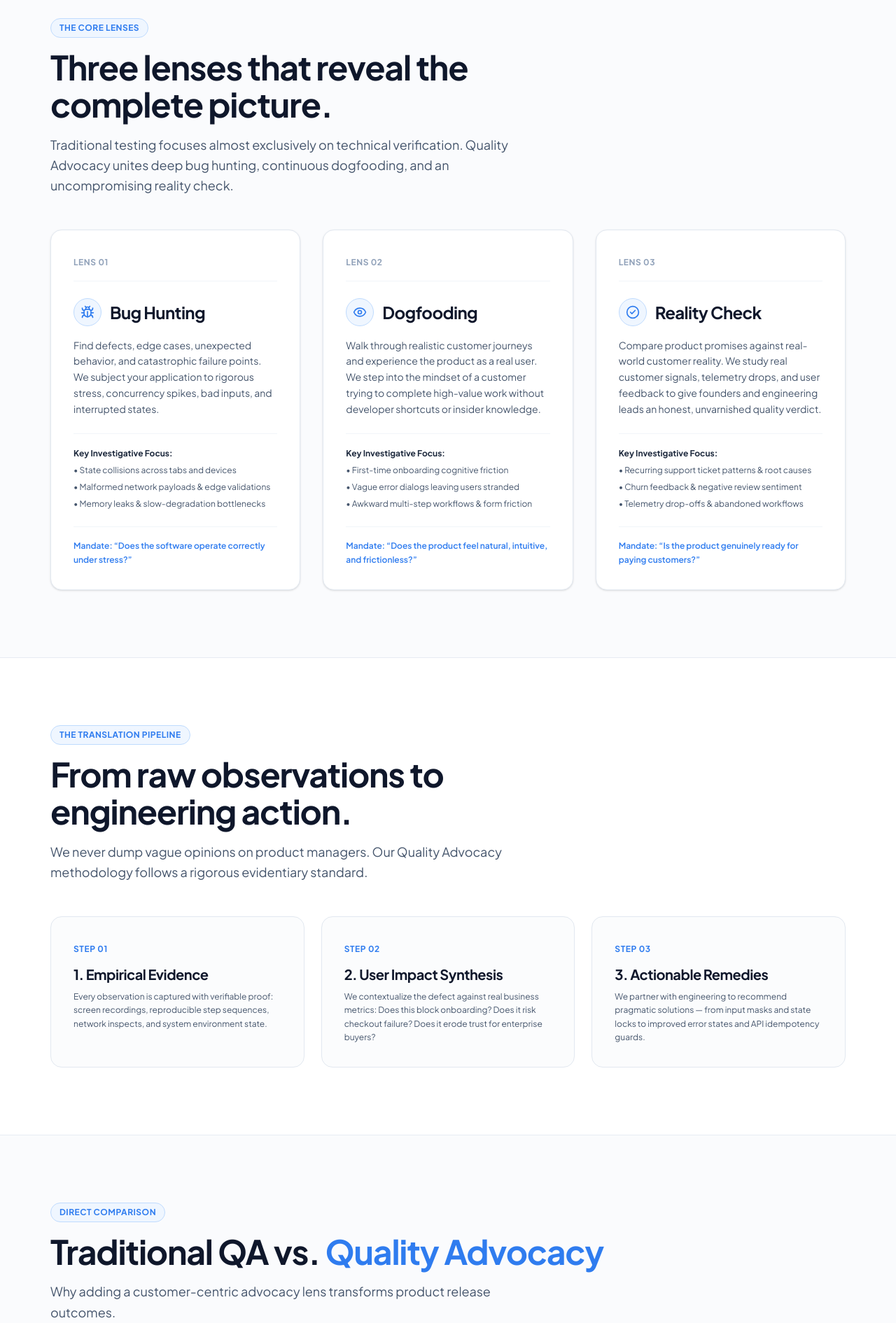
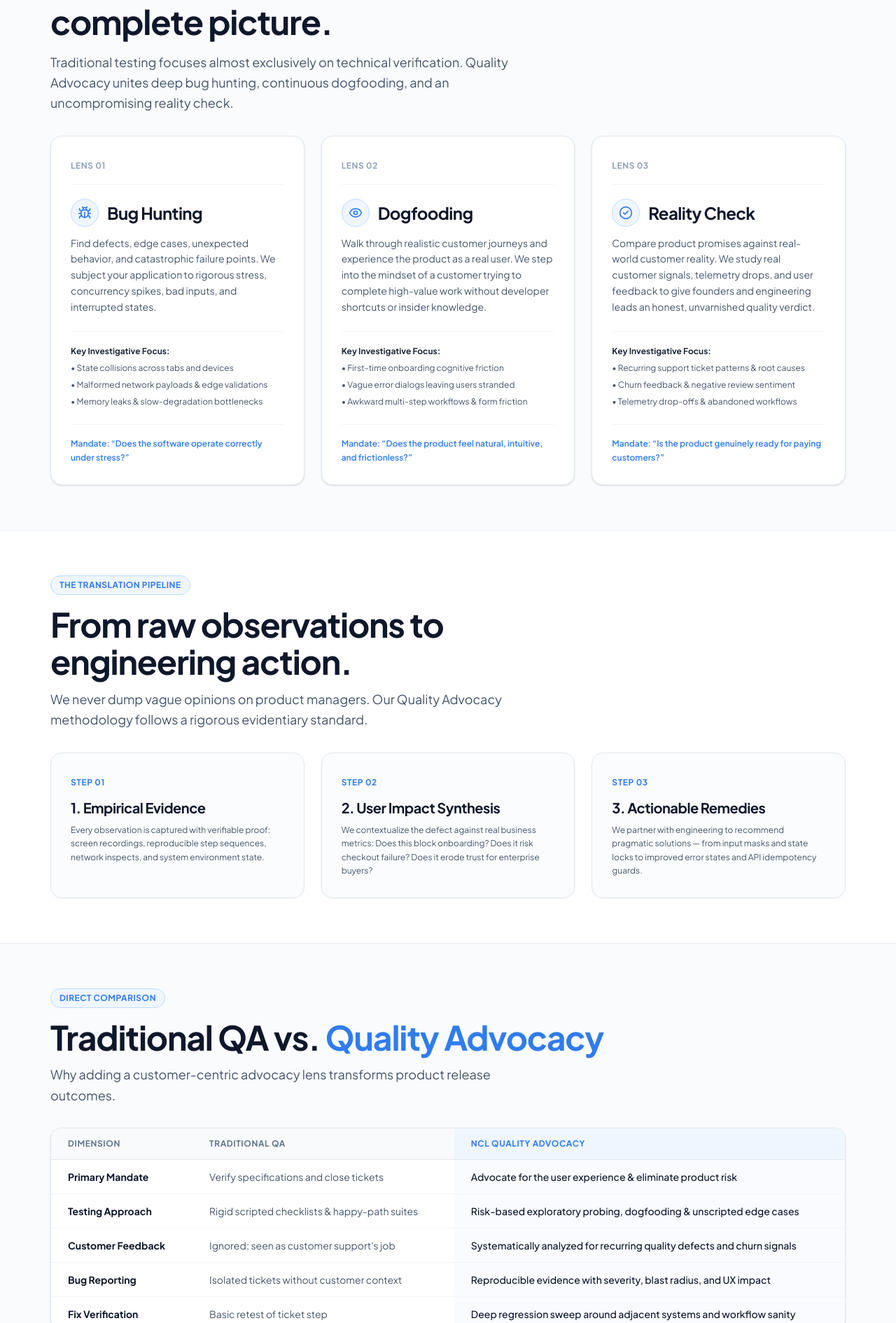
Before and after one commit to Yushu4u/nishkama-cl, a Next.js app: page /quality-advocacy in a window 1280 px wide. Shown: the part 899-2789 px from the top of the page at 70% size. Built offline with nearby package versions, Linux system fonts and the light colour scheme.

Commit message:
style(layout): tighten whitespace padding and eliminate ambiguous CTA elements across pages

```diff
--- a/src/app/quality-advocacy/page.tsx
+++ b/src/app/quality-advocacy/page.tsx
@@ -12,20 +12,20 @@ export default function QualityAdvocacyPage() {
   return (
     <div className="bg-white text-slate-900">
       {/* 1. HERO SECTION */}
-      <section className="border-b border-slate-200/80 bg-white py-16 md:py-24">
+      <section className="border-b border-slate-200/80 bg-white py-12 md:py-16">
         <div className="shell">
           <div className="max-w-3xl">
             <span className="badge-pill">QUALITY ADVOCACY</span>
-            <h1 className="mt-5 text-4xl sm:text-5xl md:text-6xl font-bold tracking-tight text-slate-900 leading-[1.08]">
+            <h1 className="mt-4 text-4xl sm:text-5xl md:text-6xl font-bold tracking-tight text-slate-900 leading-[1.08]">
               Don&apos;t just test the product. Advocate for the person using it.
             </h1>
-            <div className="mt-6 max-w-2xl">
+            <div className="mt-4 max-w-2xl">
               <p className="text-base sm:text-lg leading-relaxed text-slate-600">
                 Quality Advocacy is Nishkama CodeLab&apos;s differentiated approach to product quality.
                 We combine testing discipline with real-world product usage and customer perspective
                 to help teams see issues from outside their development bubble.
               </p>
-              <div className="mt-8 flex flex-wrap gap-4">
+              <div className="mt-6 flex flex-wrap gap-3.5">
                 <Button href="/contact?need=advocacy" variant="primary" size="lg" withArrow>
                   Put Your Product Through a Quality Reality Check
                 </Button>
@@ -41,7 +41,7 @@ export default function QualityAdvocacyPage() {
       {/* 2. THE THREE CORE LENSES */}
       <section
         id="three-lenses"
-        className="border-b border-slate-200/80 bg-slate-50/70 py-16 md:py-24"
+        className="border-b border-slate-200/80 bg-slate-50/70 py-12 md:py-16"
       >
         <div className="shell">
           <div className="max-w-3xl">
@@ -55,9 +55,9 @@ export default function QualityAdvocacyPage() {
             </p>
           </div>
 
-          <div className="mt-12 grid gap-8 lg:grid-cols-3">
+          <div className="mt-8 grid gap-6 lg:grid-cols-3">
             {/* Lens 1: BUG HUNTING */}
-            <div className="rounded-2xl border border-slate-200 bg-white p-8 shadow-sm flex flex-col justify-between hover:border-[#BFDBFE] transition-all">
+            <div className="rounded-2xl border border-slate-200 bg-white p-6 sm:p-7 shadow-sm flex flex-col justify-between hover:border-[#BFDBFE] transition-all">
               <div className="flex-1 flex flex-col justify-between">
                 <div>
                   <div className="pb-4 border-b border-slate-100">
@@ -65,7 +65,7 @@ export default function QualityAdvocacyPage() {
                       LENS 01
                     </span>
                   </div>
-                  <div className="mt-6 flex items-center gap-3">
+                  <div className="mt-5 flex items-center gap-3">
                     <div className="grid h-10 w-10 place-items-center rounded-xl bg-[#EFF6FF] text-[#2F7CEF] border border-[#BFDBFE]">
                       <Bug className="h-5 w-5" />
                     </div>
@@ -73,7 +73,7 @@ export default function QualityAdvocacyPage() {
                       Bug Hunting
                     </h3>
                   </div>
-                  <p className="mt-4 text-sm leading-relaxed text-slate-600">
+                  <p className="mt-3 text-sm leading-relaxed text-slate-600">
                     Find defects, edge cases, unexpected behavior, and catastrophic failure points.
                     We subject your application to rigorous stress, concurrency spikes, bad inputs,
                     and interrupted states.
@@ -94,7 +94,7 @@ export default function QualityAdvocacyPage() {
             </div>
 
             {/* Lens 2: DOGFOODING */}
-            <div className="rounded-2xl border border-slate-200 bg-white p-8 shadow-sm flex flex-col justify-between hover:border-[#BFDBFE] transition-all">
+            <div className="rounded-2xl border border-slate-200 bg-white p-6 sm:p-7 shadow-sm flex flex-col justify-between hover:border-[#BFDBFE] transition-all">
               <div className="flex-1 flex flex-col justify-between">
                 <div>
                   <div className="pb-4 border-b border-slate-100">
@@ -102,7 +102,7 @@ export default function QualityAdvocacyPage() {
                       LENS 02
                     </span>
                   </div>
-                  <div className="mt-6 flex items-center gap-3">
+                  <div className="mt-5 flex items-center gap-3">
                     <div className="grid h-10 w-10 place-items-center rounded-xl bg-[#EFF6FF] text-[#2F7CEF] border border-[#BFDBFE]">
                       <Eye className="h-5 w-5" />
                     </div>
@@ -110,7 +110,7 @@ export default function QualityAdvocacyPage() {
                       Dogfooding
                     </h3>
                   </div>
-                  <p className="mt-4 text-sm leading-relaxed text-slate-600">
+                  <p className="mt-3 text-sm leading-relaxed text-slate-600">
                     Walk through realistic customer journeys and experience the product as a real user.
                     We step into the mindset of a customer trying to complete high-value work without
                     developer shortcuts or insider knowledge.
@@ -131,7 +131,7 @@ export default function QualityAdvocacyPage() {
             </div>
 
             {/* Lens 3: REALITY CHECK */}
-            <div className="rounded-2xl border border-slate-200 bg-white p-8 shadow-sm flex flex-col justify-between hover:border-[#BFDBFE] transition-all">
+            <div className="rounded-2xl border border-slate-200 bg-white p-6 sm:p-7 shadow-sm flex flex-col justify-between hover:border-[#BFDBFE] transition-all">
               <div className="flex-1 flex flex-col justify-between">
                 <div>
                   <div className="pb-4 border-b border-slate-100">
@@ -139,7 +139,7 @@ export default function QualityAdvocacyPage() {
                       LENS 03
                     </span>
                   </div>
-                  <div className="mt-6 flex items-center gap-3">
+                  <div className="mt-5 flex items-center gap-3">
                     <div className="grid h-10 w-10 place-items-center rounded-xl bg-[#EFF6FF] text-[#2F7CEF] border border-[#BFDBFE]">
                       <CheckCircle2 className="h-5 w-5" />
                     </div>
@@ -147,7 +147,7 @@ export default function QualityAdvocacyPage() {
                       Reality Check
                     </h3>
                   </div>
-                  <p className="mt-4 text-sm leading-relaxed text-slate-600">
+                  <p className="mt-3 text-sm leading-relaxed text-slate-600">
                     Compare product promises against real-world customer reality. We study real customer
                     signals, telemetry drops, and user feedback to give founders and engineering leads an
                     honest, unvarnished quality verdict.
@@ -171,21 +171,21 @@ export default function QualityAdvocacyPage() {
       </section>
 
       {/* 3. HOW OBSERVATIONS BECOME ACTIONABLE EVIDENCE */}
-      <section className="border-b border-slate-200/80 bg-white py-16 md:py-24">
+      <section className="border-b border-slate-200/80 bg-white py-12 md:py-16">
         <div className="shell">
           <div className="max-w-3xl">
             <span className="badge-pill">THE TRANSLATION PIPELINE</span>
             <h2 className="mt-4 text-3xl sm:text-4xl md:text-5xl font-bold tracking-tight text-slate-900 leading-[1.1]">
               From raw observations to engineering action.
             </h2>
-            <p className="mt-4 max-w-2xl text-base sm:text-lg leading-relaxed text-slate-600">
+            <p className="mt-3 max-w-2xl text-base sm:text-lg leading-relaxed text-slate-600">
               We never dump vague opinions on product managers. Our Quality Advocacy methodology
               follows a rigorous evidentiary standard.
             </p>
           </div>
 
-          <div className="mt-12 grid gap-6 sm:grid-cols-3">
-            <div className="rounded-2xl border border-slate-200 bg-slate-50/50 p-8">
+          <div className="mt-8 grid gap-6 sm:grid-cols-3">
+            <div className="rounded-2xl border border-slate-200 bg-slate-50/50 p-6 sm:p-7 shadow-xs">
               <span className="text-xs font-bold tracking-wider text-[#2F7CEF] uppercase">
                 STEP 01
               </span>
@@ -198,7 +198,7 @@ export default function QualityAdvocacyPage() {
               </p>
             </div>
 
-            <div className="rounded-2xl border border-slate-200 bg-slate-50/50 p-8">
+            <div className="rounded-2xl border border-slate-200 bg-slate-50/50 p-6 sm:p-7 shadow-xs">
               <span className="text-xs font-bold tracking-wider text-[#2F7CEF] uppercase">
                 STEP 02
               </span>
@@ -211,7 +211,7 @@ export default function QualityAdvocacyPage() {
               </p>
             </div>
 
-            <div className="rounded-2xl border border-slate-200 bg-slate-50/50 p-8">
+            <div className="rounded-2xl border border-slate-200 bg-slate-50/50 p-6 sm:p-7 shadow-xs">
               <span className="text-xs font-bold tracking-wider text-[#2F7CEF] uppercase">
                 STEP 03
               </span>
@@ -228,62 +228,62 @@ export default function QualityAdvocacyPage() {
       </section>
 
       {/* 4. COMPARISON TABLE: TRADITIONAL QA VS QUALITY ADVOCACY */}
-      <section className="border-b border-slate-200/80 bg-slate-50/70 py-16 md:py-24">
+      <section className="border-b border-slate-200/80 bg-slate-50/70 py-12 md:py-16">
         <div className="shell">
           <div className="max-w-4xl">
             <span className="badge-pill">DIRECT COMPARISON</span>
             <h2 className="mt-4 text-3xl sm:text-4xl md:text-5xl font-bold tracking-tight text-slate-900 leading-[1.1] md:whitespace-nowrap">
               Traditional QA vs. <span className="text-[#2F7CEF] whitespace-nowrap">Quality Advocacy</span>
             </h2>
-            <p className="mt-4 max-w-2xl text-base sm:text-lg leading-relaxed text-slate-600">
+            <p className="mt-3 max-w-2xl text-base sm:text-lg leading-relaxed text-slate-600">
               Why adding a customer-centric advocacy lens transforms product release outcomes.
             </p>
           </div>
 
-          <div className="mt-12 overflow-x-auto rounded-2xl border border-slate-200 bg-white shadow-sm">
+          <div className="mt-8 overflow-x-auto rounded-2xl border border-slate-200 bg-white shadow-sm">
             <table className="w-full text-left text-xs sm:text-sm">
               <thead className="border-b border-slate-200 bg-slate-50 text-xs font-bold uppercase tracking-wider text-slate-500">
                 <tr>
-                  <th className="py-4 px-6">Dimension</th>
-                  <th className="py-4 px-6">Traditional QA</th>
-                  <th className="py-4 px-6 bg-[#EFF6FF] text-[#2F7CEF] font-bold">
+                  <th className="py-3.5 px-6">Dimension</th>
+                  <th className="py-3.5 px-6">Traditional QA</th>
+                  <th className="py-3.5 px-6 bg-[#EFF6FF] text-[#2F7CEF] font-bold">
                     NCL Quality Advocacy
                   </th>
                 </tr>
               </thead>
               <tbody className="divide-y divide-slate-100">
                 <tr>
-                  <td className="py-4 px-6 font-bold text-slate-900">Primary Mandate</td>
-                  <td className="py-4 px-6 text-slate-600">Verify specifications and close tickets</td>
-                  <td className="py-4 px-6 font-medium text-slate-900 bg-[#EFF6FF]/40">
+                  <td className="py-3.5 px-6 font-bold text-slate-900">Primary Mandate</td>
+                  <td className="py-3.5 px-6 text-slate-600">Verify specifications and close tickets</td>
+                  <td className="py-3.5 px-6 font-medium text-slate-900 bg-[#EFF6FF]/40">
                     Advocate for the user experience &amp; eliminate product risk
                   </td>
                 </tr>
                 <tr>
-                  <td className="py-4 px-6 font-bold text-slate-900">Testing Approach</td>
-                  <td className="py-4 px-6 text-slate-600">Rigid scripted checklists &amp; happy-path suites</td>
-                  <td className="py-4 px-6 font-medium text-slate-900 bg-[#EFF6FF]/40">
+                  <td className="py-3.5 px-6 font-bold text-slate-900">Testing Approach</td>
+                  <td className="py-3.5 px-6 text-slate-600">Rigid scripted checklists &amp; happy-path suites</td>
+                  <td className="py-3.5 px-6 font-medium text-slate-900 bg-[#EFF6FF]/40">
                     Risk-based exploratory probing, dogfooding &amp; unscripted edge cases
                   </td>
                 </tr>
                 <tr>
-                  <td className="py-4 px-6 font-bold text-slate-900">Customer Feedback</td>
-                  <td className="py-4 px-6 text-slate-600">Ignored; seen as customer support&apos;s job</td>
-                  <td className="py-4 px-6 font-medium text-slate-900 bg-[#EFF6FF]/40">
+                  <td className="py-3.5 px-6 font-bold text-slate-900">Customer Feedback</td>
+                  <td className="py-3.5 px-6 text-slate-600">Ignored; seen as customer support&apos;s job</td>
+                  <td className="py-3.5 px-6 font-medium text-slate-900 bg-[#EFF6FF]/40">
                     Systematically analyzed for recurring quality defects and churn signals
                   </td>
                 </tr>
                 <tr>
-                  <td className="py-4 px-6 font-bold text-slate-900">Bug Reporting</td>
-                  <td className="py-4 px-6 text-slate-600">Isolated tickets without customer context</td>
-                  <td className="py-4 px-6 font-medium text-slate-900 bg-[#EFF6FF]/40">
+                  <td className="py-3.5 px-6 font-bold text-slate-900">Bug Reporting</td>
+                  <td className="py-3.5 px-6 text-slate-600">Isolated tickets without customer context</td>
+                  <td className="py-3.5 px-6 font-medium text-slate-900 bg-[#EFF6FF]/40">
                     Reproducible evidence with severity, blast radius, and UX impact
                   </td>
                 </tr>
                 <tr>
-                  <td className="py-4 px-6 font-bold text-slate-900">Fix Verification</td>
-                  <td className="py-4 px-6 text-slate-600">Basic retest of ticket step</td>
-                  <td className="py-4 px-6 font-medium text-slate-900 bg-[#EFF6FF]/40">
+                  <td className="py-3.5 px-6 font-bold text-slate-900">Fix Verification</td>
+                  <td className="py-3.5 px-6 text-slate-600">Basic retest of ticket step</td>
+                  <td className="py-3.5 px-6 font-medium text-slate-900 bg-[#EFF6FF]/40">
                     Deep regression sweep around adjacent systems and workflow sanity
                   </td>
                 </tr>
@@ -294,19 +294,19 @@ export default function QualityAdvocacyPage() {
       </section>
 
       {/* 5. CALLOUT CTA */}
-      <section className="bg-[#0E2539] text-white py-16 md:py-24 border-t border-[#2F7CEF]/20">
+      <section className="bg-[#0E2539] text-white py-12 md:py-16 border-t border-[#2F7CEF]/20">
         <div className="shell text-center max-w-3xl mx-auto">
           <span className="inline-flex items-center gap-1.5 rounded-full border border-slate-700 bg-slate-800/80 px-3.5 py-1 text-xs font-semibold text-slate-300">
             EXPERIENCE THE DIFFERENCE
           </span>
-          <h2 className="mt-5 text-3xl sm:text-4xl md:text-5xl font-bold tracking-tight text-white leading-[1.1]">
+          <h2 className="mt-4 text-3xl sm:text-4xl md:text-5xl font-bold tracking-tight text-white leading-[1.1]">
             Put Your Product Through a Quality Reality Check.
           </h2>
-          <p className="mt-5 text-base sm:text-lg text-slate-300 leading-relaxed">
+          <p className="mt-4 text-base sm:text-lg text-slate-300 leading-relaxed">
             Let us inspect your core journeys, find what breaks, and show you what
             your customers are experiencing before your next release.
           </p>
-          <div className="mt-8 flex justify-center">
+          <div className="mt-6 flex justify-center">
             <Button href="/contact?need=advocacy" variant="primary" size="lg" withArrow>
               Start a Quality Advocacy Conversation
             </Button>
--- a/src/components/FeaturedCardsSection.tsx
+++ b/src/components/FeaturedCardsSection.tsx
@@ -41,10 +41,10 @@ const cards: ShowcaseCard[] = [
 
 export function FeaturedCardsSection() {
   return (
-    <section id="building" className="py-14 sm:py-20 border-b border-slate-200/80 bg-white">
+    <section id="building" className="py-10 sm:py-14 border-b border-slate-200/80 bg-white">
       <div className="shell">
         {/* Section Header (Tests Assured Style) */}
-        <div className="text-center max-w-2xl mx-auto mb-10 sm:mb-12">
+        <div className="text-center max-w-2xl mx-auto mb-7 sm:mb-9">
           <span className="text-xs font-mono font-bold uppercase tracking-wider text-[#2F7CEF] block mb-2">
             CORE QA ARCHITECTURE
           </span>
@@ -102,7 +102,7 @@ export function FeaturedCardsSection() {
         </div>
 
         {/* Rest of Two Tiles Kept in Last */}
-        <div className="mt-10 sm:mt-12 flex flex-wrap justify-center items-center gap-3.5">
+        <div className="mt-8 sm:mt-10 flex flex-wrap justify-center items-center gap-3.5">
           <Link
             href="/quality-advocacy"
             className="rounded-xl border border-slate-300 bg-white px-7 py-3.5 text-sm font-bold text-slate-700 hover:border-[#2F7CEF] hover:text-[#2F7CEF] transition-all shadow-sm"
--- a/src/components/Footer.tsx
+++ b/src/components/Footer.tsx
@@ -9,8 +9,8 @@ export function Footer() {
 
   return (
     <footer className="border-t border-slate-800 bg-[#0E2539] text-slate-300 transition-smooth">
-      <div className="shell py-16 md:py-20">
-        <div className="grid gap-12 lg:grid-cols-12">
+      <div className="shell py-12 md:py-16">
+        <div className="grid gap-10 lg:gap-12 lg:grid-cols-12">
           {/* Brand Column */}
           <div className="lg:col-span-4">
             <Link
--- a/src/components/ServicesDirectory.tsx
+++ b/src/components/ServicesDirectory.tsx
@@ -67,7 +67,7 @@ export function ServicesDirectory({ services }: ServicesDirectoryProps) {
     filteredServices.every((s) => !!openItems[s.id]);
 
   return (
-    <div className="space-y-8">
+    <div className="space-y-6">
       {/* Category Tabs & Expand/Collapse Toolbar */}
       <div className="flex flex-col sm:flex-row sm:items-center sm:justify-between gap-4 pb-2 border-b border-slate-200">
         <div className="flex flex-wrap items-center gap-2">
@@ -141,7 +141,7 @@ export function ServicesDirectory({ services }: ServicesDirectoryProps) {
       </div>
 
       {/* Services List (Tests Assured-style dropdown accordion, NO nested boxes) */}
-      <div className="space-y-4 sm:space-y-5">
+      <div className="space-y-3.5 sm:space-y-4">
         {filteredServices.map((service) => {
           const isOpen = !!openItems[service.id];
           return (
@@ -154,7 +154,7 @@ export function ServicesDirectory({ services }: ServicesDirectoryProps) {
               }`}
             >
               {/* Card Header & Toggle Button */}
-              <div className="p-6 sm:p-7">
+              <div className="p-5 sm:p-6">
                 <div className="flex flex-col sm:flex-row sm:items-start sm:justify-between gap-4">
                   <div className="flex items-start gap-3.5">
                     <div className="mt-0.5 shrink-0 grid h-10 w-10 place-items-center rounded-xl bg-[#EFF6FF] border border-[#BFDBFE]">
```
Also changed, not shown: src/app/about/page.tsx (+21 -38 lines), src/app/careers/page.tsx (+19 -19 lines), src/app/contact/page.tsx (+4 -4 lines), src/app/how-we-work/page.tsx (+27 -27 lines), src/app/page.tsx (+14 -14 lines), src/app/services/page.tsx (+16 -16 lines).
